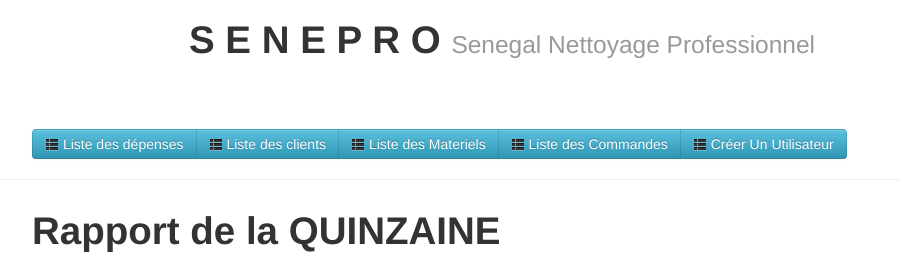
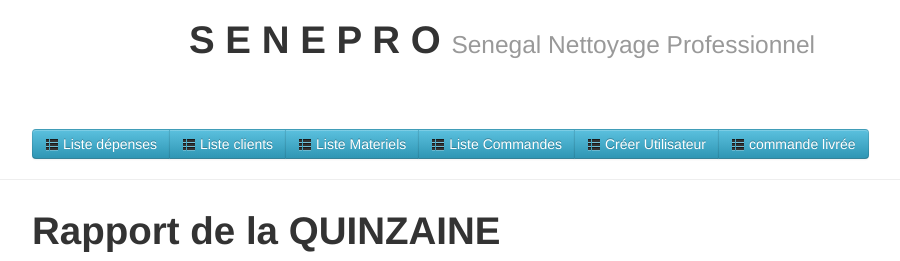
Before and after one commit to boubash/Senepro, a PHP site: page /admin.php in a window 1280 px wide. Shown: the top 261 px of the page, without its empty margins (138-1038 px from the left). Run offline with PHP 8.4, Linux system fonts and the light colour scheme; data that the repository does not hold is empty.

Commit message:
ajout du bouton commande livree qui est un lien vers commande_livree.php

```diff
--- a/admin.php
+++ b/admin.php
@@ -4,24 +4,28 @@
 		<div class="btn-group">
 			<a href="depense.php" class='btn btn-info'>
 					<i class='icon-th-list'></i>
-					Liste des dépenses
+					Liste dépenses
 			</a>
 			<a href="client.php" class='btn btn-info'>
 					<i class='icon-th-list'></i>
-					Liste des clients
+					Liste clients
 			</a>
 
 			<a href="materiel.php" class='btn btn-info'>
 					<i class='icon-th-list'></i>
-					Liste des Materiels
+					Liste Materiels
 			</a>
 			<a href="commande.php" class='btn btn-info'>
 					<i class='icon-th-list'></i>
-					Liste des Commandes
+					Liste Commandes
 			</a>
 			<a href="inscription.php"  class='btn btn-info'>
 					<i class='icon-th-list'></i>
-					Créer Un Utilisateur
+					Créer Utilisateur
+			</a>
+			<a href="commande_livree.php" class='btn btn-info'>
+					<i class='icon-th-list'></i>
+					commande livrée
 			</a>
 		</div>
 </div>
@@ -130,8 +134,8 @@
 						</tr>
 					<?php endforeach ?>
 					<tr>
-						<td>TOTAL DEPENSES</td>
-						<td><?php echo $total_depenses; ?></td>
+						<th>TOTAL DEPENSES<th>
+						<th><?php echo $total_depenses; ?></th>
 					</tr>
 				<?php endif ?>
 			</table>
```
Also changed, not shown: secretaire.php (+9 -2 lines).
